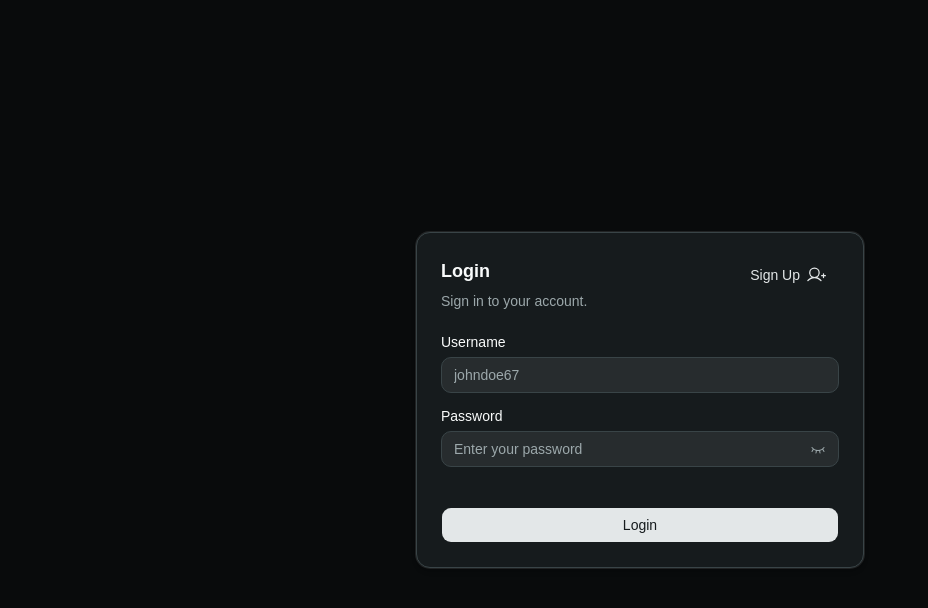
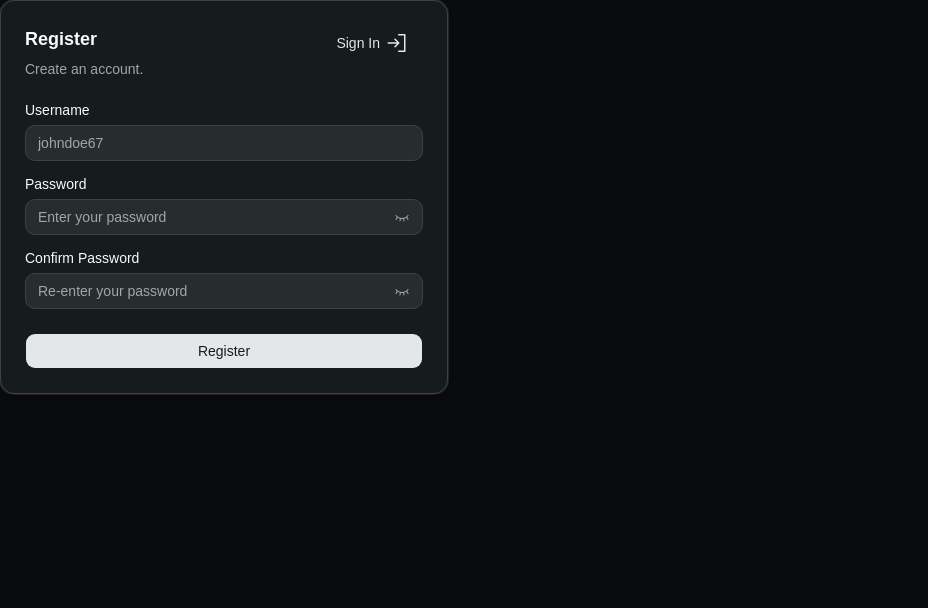
Before and after one commit to duanechan/tldr, a React (Vite) app in the folder web/: page /register in a window 1280 px wide. Shown: the top 608 px of the page, without its empty margins (0-928 px from the left). Built offline with nearby package versions, Linux system fonts and the light colour scheme; a web font is replaced by a local one.

Commit message:
refactor/feat: Rename LoginForm to AuthForm and install react router

```diff
--- a/web/package.json
+++ b/web/package.json
@@ -19,6 +19,7 @@
     "react": "^19.2.5",
     "react-dom": "^19.2.5",
     "react-markdown": "^10.1.0",
+    "react-router-dom": "^7.15.0",
     "shadcn": "^4.7.0",
     "tailwind-merge": "^3.6.0",
     "tw-animate-css": "^1.4.0"
--- a/web/src/App.tsx
+++ b/web/src/App.tsx
@@ -1,9 +1,12 @@
-import LoginForm from "./components/LoginForm";
+import { Route, Routes } from "react-router-dom";
+import AuthForm from "./components/AuthForm";
 
 export default function App() {
   return (
-    <main className="flex flex-col justify-center items-center h-screen">
-      <LoginForm />
-    </main>
+    <Routes>
+      <Route path="/" element={<>Home</>}></Route>
+      <Route path="/login" element={<AuthForm mode="login" />}></Route>
+      <Route path="/register" element={<AuthForm mode="register" />}></Route>
+    </Routes>
   );
 }
--- a/web/src/components/LoginForm.tsx
+++ b/web/src/components/AuthForm.tsx
@@ -5,6 +5,7 @@ import {
   UserPlusIcon,
 } from "@phosphor-icons/react";
 import { useState } from "react";
+import { useNavigate } from "react-router-dom";
 import { Button } from "./ui/button";
 import {
   Card,
@@ -19,8 +20,8 @@ import { Input } from "./ui/input";
 import { InputGroup, InputGroupAddon, InputGroupInput } from "./ui/input-group";
 import { Label } from "./ui/label";
 
-export default function LoginForm() {
-  const [mode, setMode] = useState<"login" | "register">("login");
+export default function AuthForm({ mode }: { mode: "login" | "register" }) {
+  const navigate = useNavigate();
   const [isPasswordShown, setPasswordShown] = useState(false);
   const [isConfirmPasswordShown, setConfirmPasswordShown] = useState(false);
 
@@ -34,7 +35,9 @@ export default function LoginForm() {
           {mode === "login" ? "Sign in to your account." : "Create an account."}
         </CardDescription>
         <CardAction
-          onClick={() => setMode(mode === "login" ? "register" : "login")}
+          onClick={() => {
+            navigate(mode === "login" ? "/register" : "/login");
+          }}
         >
           <Button type="button" variant="link" aria-label="Sign Up">
             {mode === "login" ? (
--- a/web/src/main.tsx
+++ b/web/src/main.tsx
@@ -1,10 +1,13 @@
 import { StrictMode } from "react";
 import { createRoot } from "react-dom/client";
+import { BrowserRouter } from "react-router-dom";
 import App from "./App.tsx";
 import "./index.css";
 
 createRoot(document.getElementById("root")!).render(
   <StrictMode>
-    <App />
+    <BrowserRouter>
+      <App />
+    </BrowserRouter>
   </StrictMode>,
 );
```
Also changed, not shown: 1 other file (tests, documents, lock files or other folders).
